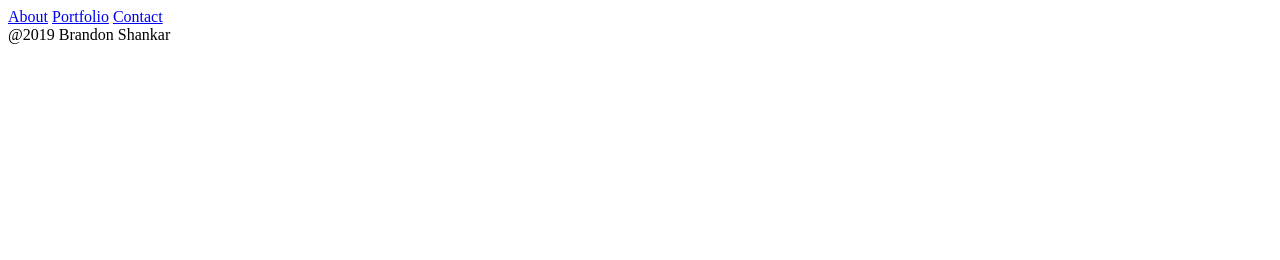
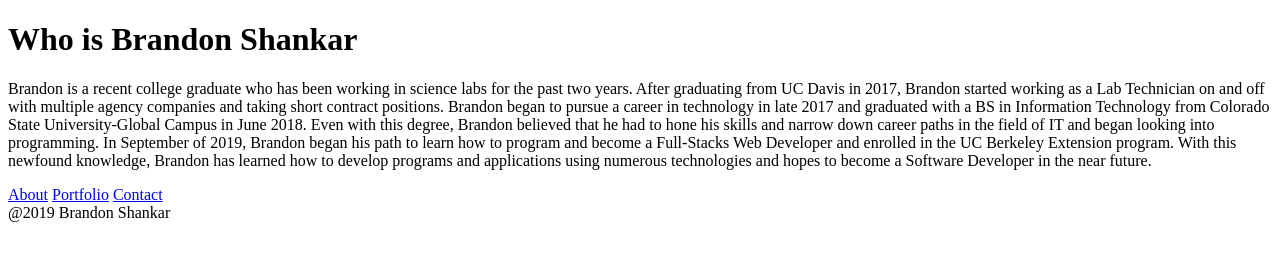
Before and after one commit to brandon123774/My-Portfolio, a plain HTML site: page about.html in a window 1280 px wide. Drawn offline with Linux system fonts and the light colour scheme.

Commit message:
added about me section

```diff
--- a/about.html
+++ b/about.html
@@ -9,6 +9,8 @@
 </head>
 
 <body>
+    <h1>Who is Brandon Shankar</h1>
+    <p>Brandon is a recent college graduate who has been working in science labs for the past two years. After graduating from UC Davis in 2017, Brandon started working as a Lab Technician on and off with multiple agency companies and taking short contract positions. Brandon began to pursue a career in technology in late 2017 and graduated with a BS in Information Technology from Colorado State University-Global Campus in June 2018. Even with this degree, Brandon believed that he had to hone his skills and narrow down career paths in the field of IT and began looking into programming. In September of 2019, Brandon began his path to learn how to program and become a Full-Stacks Web Developer and enrolled in the UC Berkeley Extension program. With this newfound knowledge, Brandon has learned how to develop programs and applications using numerous technologies and hopes to become a Software Developer in the near future.</p>
     <!-- Menu Bar -->
     <header id="masthead">
         <nav>
```
Also changed, not shown: contact.html (+4 -0 lines).
